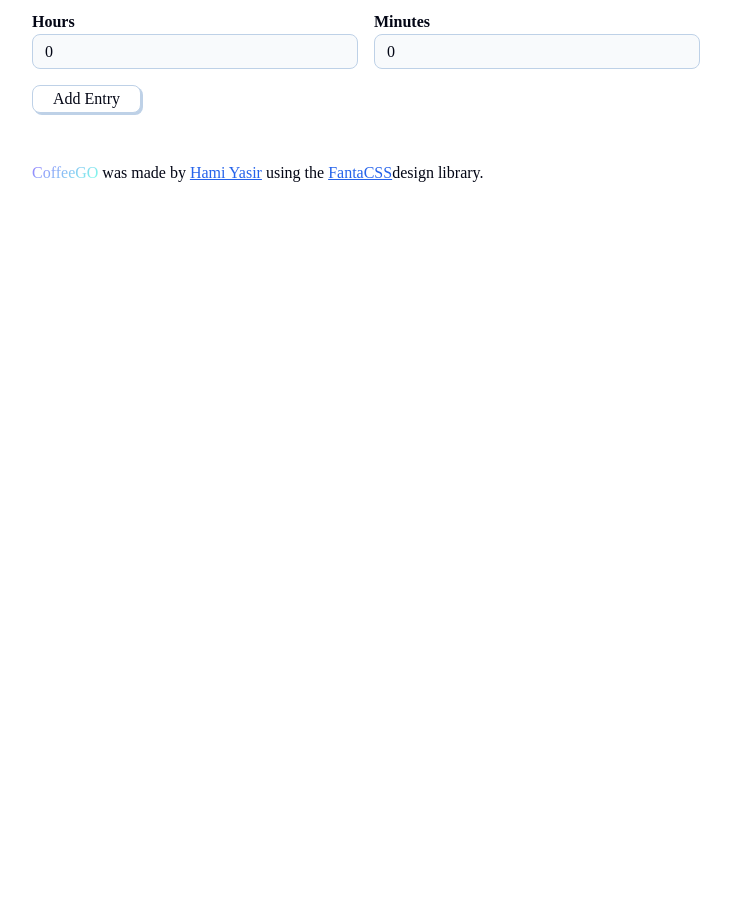
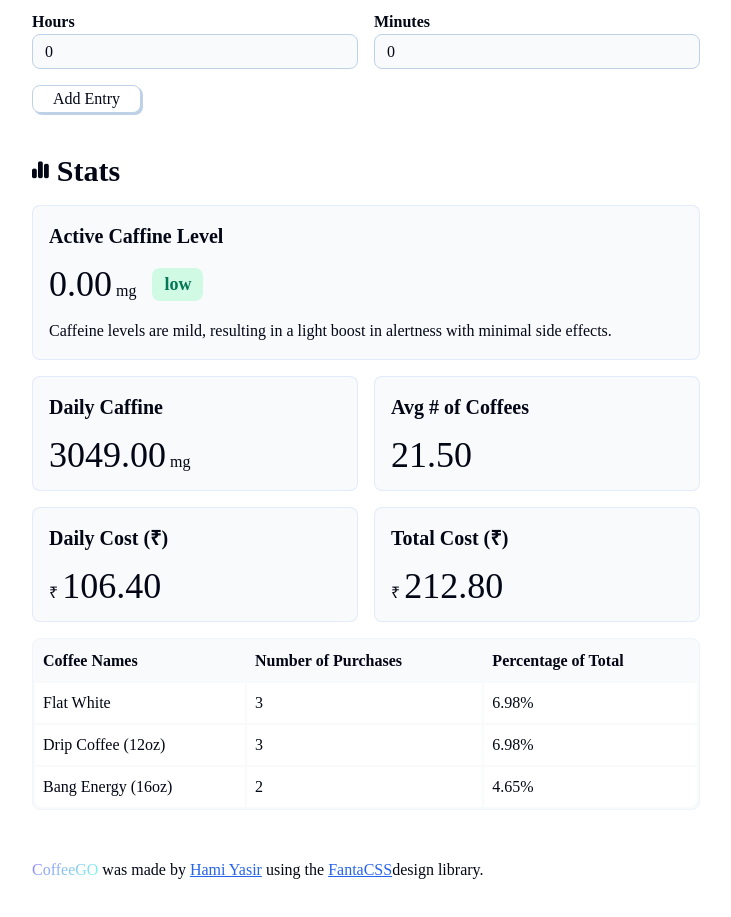
Before and after one commit to HamiYasir/Coffee-Tracking-App-using-React.JS-and-Firebase, a React (Vite) app: page / in a window 1280 px wide. Shown: the part 920-1837 px from the top of the page, without its empty margins (274-1005 px from the left). Before the commit the page ends 1153 px from the top, so only its background shows below. Built offline with nearby package versions, Linux system fonts and the light colour scheme; a web font is replaced by a local one.

Commit message:
commit #3: Set up the absic layout of the stats page.

```diff
--- a/src/App.jsx
+++ b/src/App.jsx
@@ -5,7 +5,7 @@
 import Hero from './components/Hero'
 
 function App() {
-  const isAuthenticated = false
+  const isAuthenticated = true
 
   const authenticatedContent = (
     <>
--- a/src/components/Stats.jsx
+++ b/src/components/Stats.jsx
@@ -1,7 +1,70 @@
+import { calculateCoffeeStats, calculateCurrentCaffeineLevel, coffeeConsumptionHistory, getTopThreeCoffees, statusLevels } from "../utils"
+
+function StatCard(props){
+    const { large, title, children } = props
+    return(
+        <div className={'card stat-card '+(large ? ' col-span-2' : ' ')}>
+            <h4>{title}</h4>
+            {children}
+        </div>
+    )
+}
+
 export default function Stats(){
+    const stats = calculateCoffeeStats(coffeeConsumptionHistory)
+
+    const caffineLevel = calculateCurrentCaffeineLevel(coffeeConsumptionHistory)
+    const warningLevel = caffineLevel < statusLevels['low'] ? 'low' :
+                        caffineLevel < statusLevels['moderate'] ? 'moderate' : 'high'
+
+
     return(
         <>
-
+            <div className="section-header">
+                <i className="fa-solid fa-chart-simple"/>
+                <h2>Stats</h2>
+            </div>
+            <div className="stats-grid">
+                <StatCard large title="Active Caffine Level">
+                    <div className="status">
+                        <p><span className="stat-text">{caffineLevel}</span>mg</p>
+                        <h5 style={{ color: statusLevels[warningLevel].color, background: statusLevels[warningLevel].background }}>{warningLevel}</h5>
+                    </div>
+                    <p>{statusLevels[warningLevel].description}</p>
+                </StatCard>
+                <StatCard title="Daily Caffine">
+                    <p><span className="stat-text">{stats.daily_caffeine}</span>mg</p>
+                </StatCard>
+                <StatCard title="Avg # of Coffees">
+                    <p><span className="stat-text">{stats.average_coffees}</span></p>
+                </StatCard>
+                <StatCard title="Daily Cost (₹)">
+                    <p>₹ <span className="stat-text">{stats.daily_cost}</span></p>
+                </StatCard>
+                <StatCard title="Total Cost (₹)">
+                    <p>₹ <span className="stat-text">{stats.total_cost}</span></p>
+                </StatCard>
+            </div>
+            <table className="stat-table">
+                <thead>
+                    <tr>
+                        <th>Coffee Names</th>
+                        <th>Number of Purchases</th>
+                        <th>Percentage of Total</th>
+                    </tr>
+                </thead>
+                <tbody>
+                    {getTopThreeCoffees(coffeeConsumptionHistory).map((coffee, coffeeIndex)=>{
+                        return(
+                            <tr key={coffeeIndex}>
+                                <td>{coffee.coffeeName}</td>
+                                <td>{coffee.count}</td>
+                                <td>{coffee.percentage}</td>
+                            </tr>
+                        )
+                    })}
+                </tbody>
+            </table>
         </>
     )
 }
```
